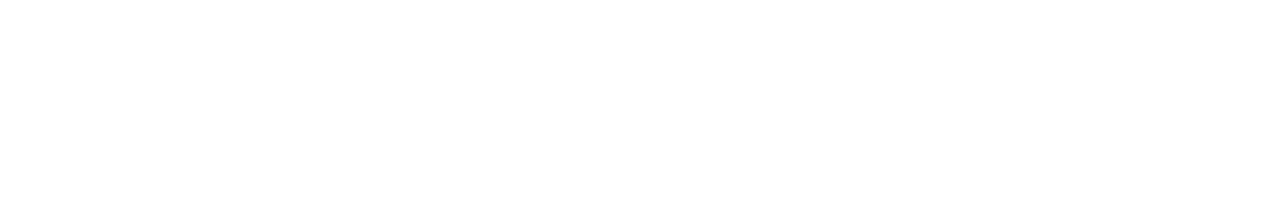
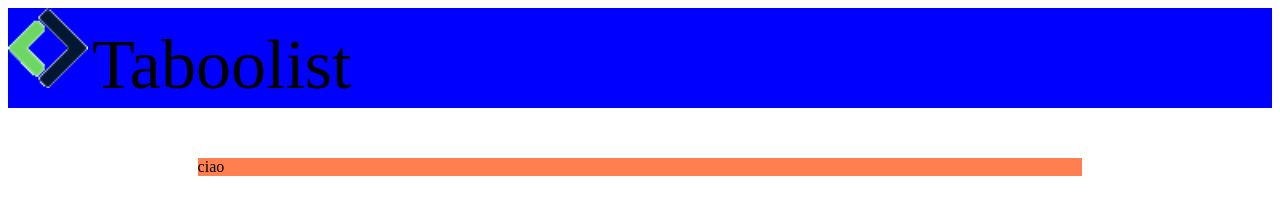
Before and after one commit to Ikinidae/html-css-toboolist, a plain HTML site: page index.html in a window 1280 px wide. Drawn offline with Linux system fonts and the light colour scheme.

Commit message:
Impostate dimensioni intestazione e corpo

```diff
--- a/index.html
+++ b/index.html
@@ -4,17 +4,19 @@
     <meta charset="UTF-8">
     <meta http-equiv="X-UA-Compatible" content="IE=edge">
     <meta name="viewport" content="width=device-width, initial-scale=1.0">
-    <title>Document</title>
+    <link rel="stylesheet" href="style.css">
+    <title>Taboolist</title>
 </head>
 <body>
     <!-- Intestazione -->
     <header>
-
+        <img class="logo" src="img/Logo.png" alt="Logo">
+        <span>Taboolist</span>
     </header>
 
     <!-- Corpo -->
     <main>
-
+        ciao
     </main>
 
 </body>
--- a/style.css
+++ b/style.css
@@ -0,0 +1,22 @@
+/* Intestazione */
+header {
+    height: 100px;
+    background-color: blue;
+}
+
+.logo {
+    height: 80px;
+    width: auto;
+}
+
+header span {
+    font-size: 70px;
+}
+
+/* Corpo */
+main {
+    margin-top: 50px;
+    margin-left: 15%;
+    margin-right: 15%;
+    background-color: coral;
+}
```
